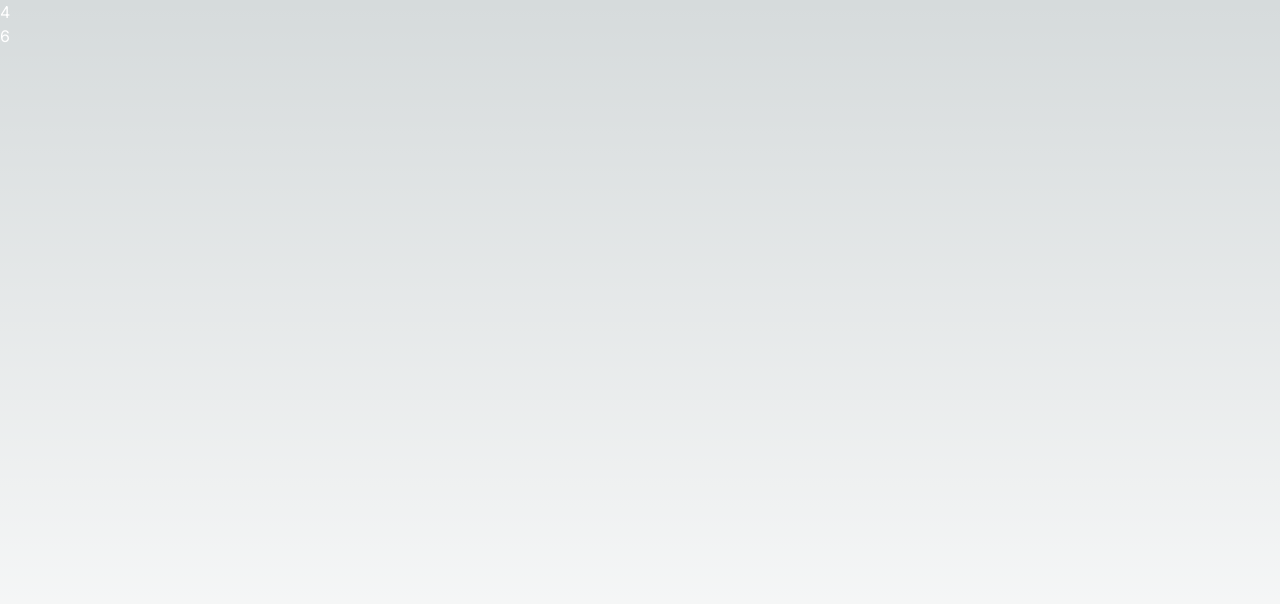
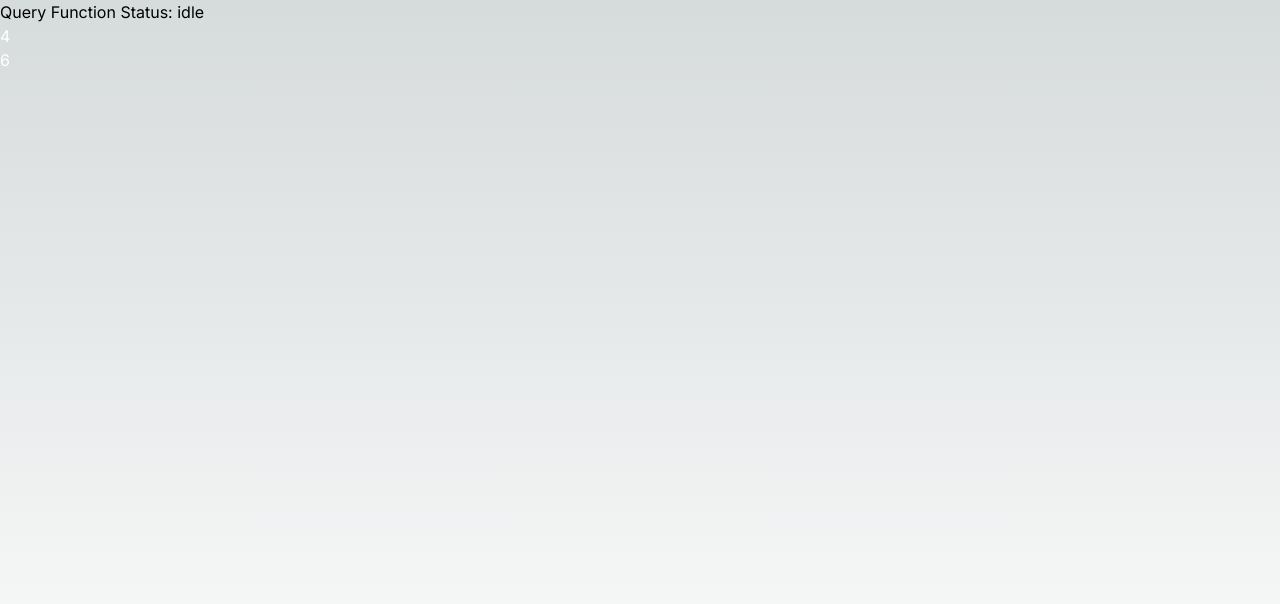
Before and after one commit to KennedyMungai/tanstack_query_another, a Next.js app: page / in a window 1280 px wide. Shown: the top 604 px of the page. Built offline with nearby package versions, Linux system fonts and the light colour scheme; data requests are answered from the project's data file.

Commit message:
Added some extra markup

```diff
--- a/components/todo.tsx
+++ b/components/todo.tsx
@@ -5,7 +5,7 @@ import { useTodosIds } from '@/services/todos'
 type Props = {}
 
 const Todo = (props: Props) => {
-	const { error, data, isPending, isError } = useTodosIds()
+	const { error, data, isPending, isError, fetchStatus } = useTodosIds()
 
 	if (isPending) return <span>...loading</span>
 
@@ -14,13 +14,16 @@ const Todo = (props: Props) => {
 	console.log(data)
 
 	return (
+		<>
+			<p>Query Function Status: {fetchStatus}</p>
 			<div>
-			{data.map((todoId) => (
+				{data.map((todoId: number) => (
 					<p key={todoId} className='text-white'>
 						{todoId}
 					</p>
 				))}
 			</div>
+		</>
 	)
 }
 
```
Lines whose indentation alone changed are shown as unchanged.
